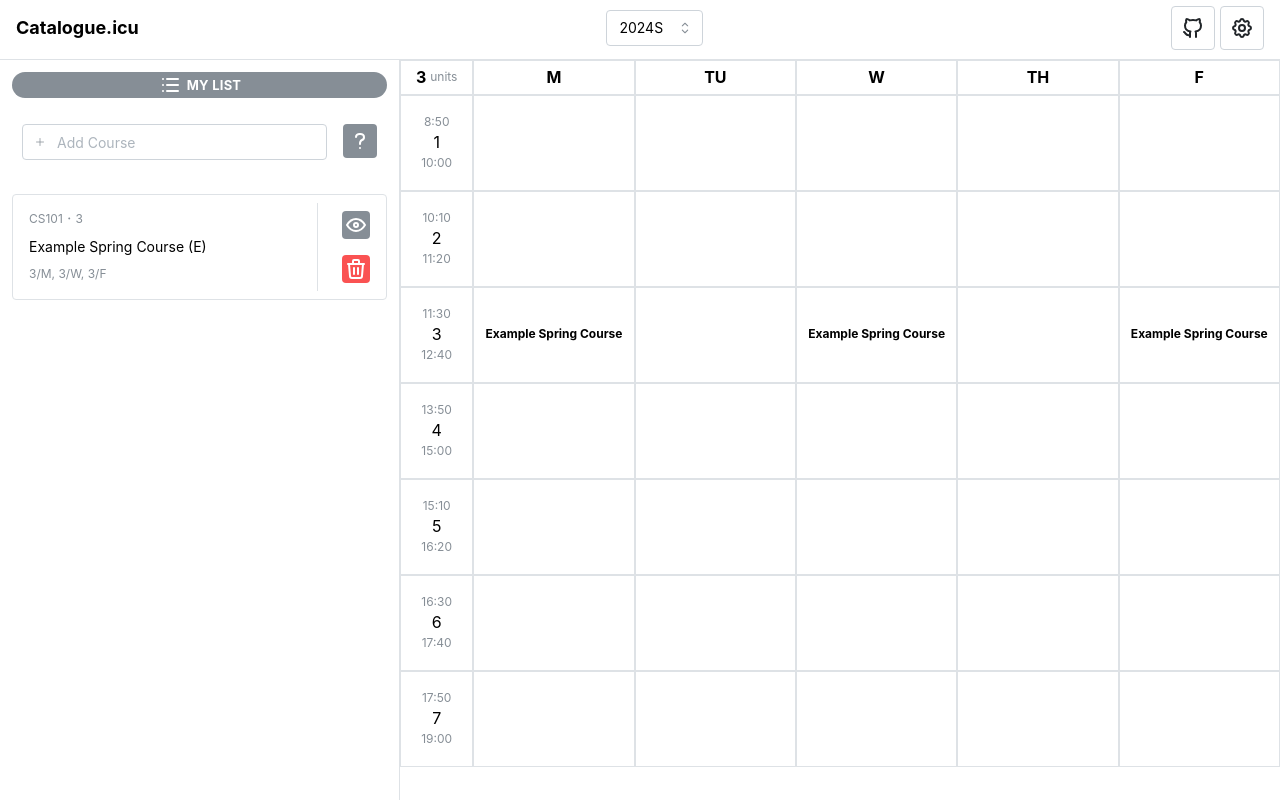
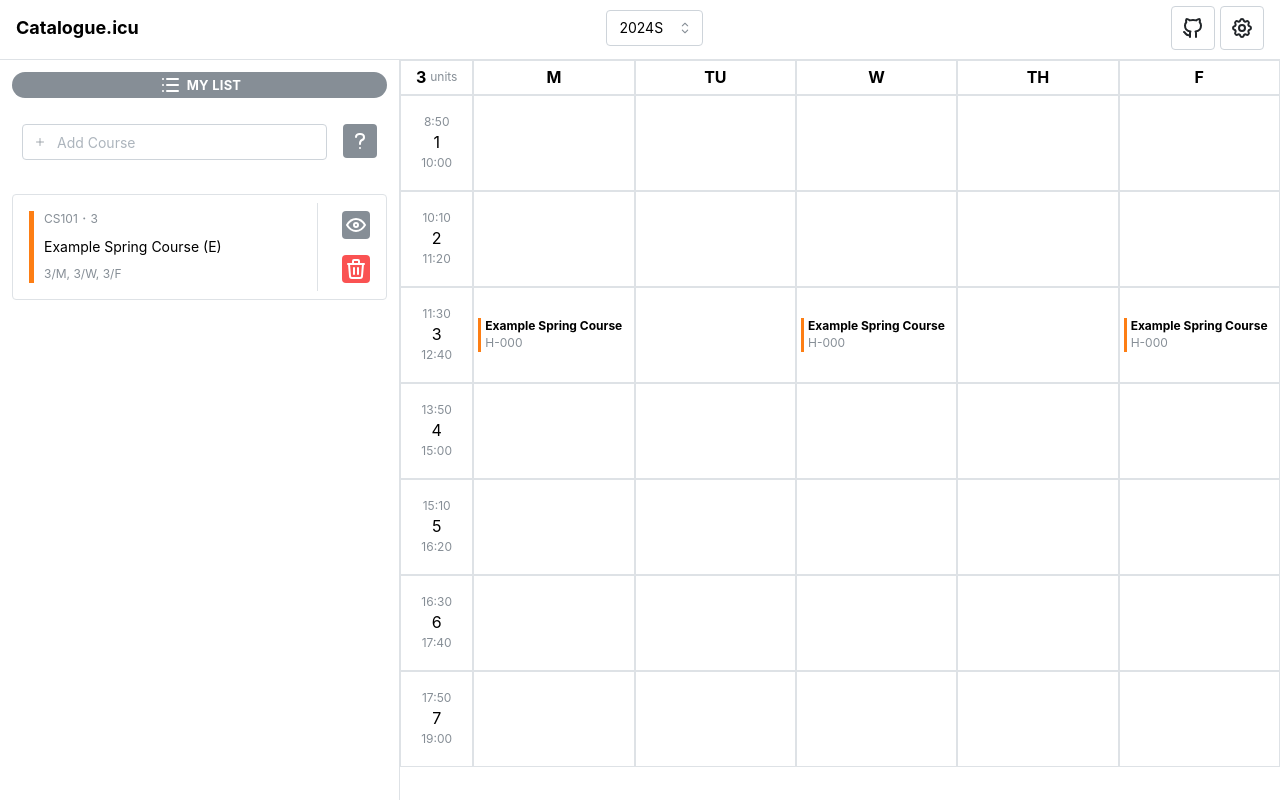
Before and after one commit to ItsukiKigoshi/icu-catalogue, a Next.js app: page / in a window 1280 px wide. Built offline with nearby package versions, Linux system fonts and the light colour scheme.

Commit message:
Add & Show Colour in TImetable

```diff
--- a/src/app/page.tsx
+++ b/src/app/page.tsx
@@ -46,10 +46,11 @@ export default function Page() {
       j: "科目例",
       schedule: ["3/M", "3/W", "3/F"],
       instructor: "John Doe",
+      unit: 3,
+      room: "H-000",
+      color: "orange",
+      isEnrolled: true,
       modified: new Date(2022, 5 - 1, 5, 6, 35, 20, 333),
-      unit: 3,
-      isEnrolled: true,
-      color: "orange 2",
     },
     {
       regno: 99998,
@@ -61,10 +62,11 @@ export default function Page() {
       j: "科目例",
       schedule: ["3/M", "3/W", "3/F"],
       instructor: "John Doe",
+      unit: 3,
+      room: "H-000",
+      color: "pink",
+      isEnrolled: true,
       modified: new Date(2022, 5 - 1, 5, 6, 35, 20, 333),
-      unit: 3,
-      isEnrolled: true,
-      color: "pink 2",
     },
     {
       regno: 99999,
@@ -76,10 +78,11 @@ export default function Page() {
       j: "科目例",
       schedule: ["3/M", "3/W", "3/F"],
       instructor: "John Doe",
+      unit: 3,
+      room: "H-000",
+      color: "green",
+      isEnrolled: true,
       modified: new Date(2022, 5 - 1, 5, 6, 35, 20, 333),
-      unit: 3,
-      isEnrolled: true,
-      color: "green 2",
     },
   ]);
 
@@ -181,6 +184,7 @@ export default function Page() {
       <AppShell.Footer
         withBorder={false}
         hiddenFrom="sm"
+        h="60px"
         style={{ background: "rgba(0,0,0,0)" }}
       >
         <Flex gap="md" mih={50} justify="center" align="center" direction="row">
--- a/src/components/CourseCard/index.tsx
+++ b/src/components/CourseCard/index.tsx
@@ -4,6 +4,7 @@ import {
   ActionIcon,
   Card,
   Divider,
+  Flex,
   Grid,
   Stack,
   Text,
@@ -32,6 +33,13 @@ export default function CourseCard(props: {
             w="100%"
             p="md"
           >
+            <Flex gap="xs">
+              <Divider
+                color={props.course.color}
+                size="xl"
+                w="2px"
+                orientation="vertical"
+              />
               <Stack h="100%" gap="sm">
                 <Text size="xs" c="dimmed">
                   {props.course.no} ･ {props.course.unit}
@@ -45,6 +53,7 @@ export default function CourseCard(props: {
                   )}
                 </Text>
               </Stack>
+            </Flex>
           </UnstyledButton>
         </Grid.Col>
         <Divider orientation="vertical" my="md" mx={0} />
--- a/src/components/Timetable/index.tsx
+++ b/src/components/Timetable/index.tsx
@@ -1,6 +1,14 @@
 "use client";
 import { Course } from "@/src/type/Types";
-import { Card, Flex, Grid, Stack, Text, UnstyledButton } from "@mantine/core";
+import {
+  Card,
+  Divider,
+  Flex,
+  Grid,
+  Stack,
+  Text,
+  UnstyledButton,
+} from "@mantine/core";
 import { useDisclosure } from "@mantine/hooks";
 import { useState } from "react";
 import ModalDetail from "../ModalDetail";
@@ -40,7 +48,7 @@ export function Timetable(props: {
                     0
                   )}
                 </Text>
-                <Text size="xs" c="dimmed">
+                <Text size="xs" c="dimmed" visibleFrom="sm">
                   units
                 </Text>
               </Flex>
@@ -83,7 +91,7 @@ export function Timetable(props: {
               {props.weekdays.map((day) => {
                 return (
                   <Grid.Col span={11 / props.weekdays.length}>
-                    <Card radius="0" withBorder h="100%" mih="12vh" p="4">
+                    <Card radius="0" withBorder h="100%" mih="12vh" p="4px">
                       <UnstyledButton
                         onClick={() => {
                           setModalDetailFocusedCourse(
@@ -96,18 +104,25 @@ export function Timetable(props: {
                           !props.timetable[`${scheduleItems[i][1]}/${day}`]
                         }
                       >
-                        <Stack align="center" justify="center" h="100%">
+                        <Stack justify="center">
                           {props.timetable[
                             `${scheduleItems[i][1]}/${day}`
                           ]?.map((course) => (
-                            <Text
-                              key={course.regno}
-                              size="xs"
-                              fw={700}
-                              lineClamp={2}
-                            >
-                              {course.e}
-                            </Text>
+                            <Flex gap="4px" key={course.regno}>
+                              <Divider
+                                color={course.color}
+                                size="md"
+                                orientation="vertical"
+                              />
+                              <Stack h="100%" w="100%" gap="0">
+                                <Text size="xs" fw={700} lineClamp={2}>
+                                  {course.e}
+                                </Text>
+                                <Text size="xs" c="dimmed" lineClamp={1}>
+                                  {course.room}
+                                </Text>
+                              </Stack>
+                            </Flex>
                           ))}
                         </Stack>
                       </UnstyledButton>
--- a/src/type/Types.ts
+++ b/src/type/Types.ts
@@ -9,9 +9,10 @@ export interface Course {
   schedule: string[] | [];
   instructor: string;
   unit: number;
+  room?: string;
+  color: string;
+  isEnrolled: boolean;
   modified: Date;
-  isEnrolled: boolean;
-  color: string;
 }
 
 export interface DevServerCourse {
```
Lines whose indentation alone changed are shown as unchanged.
